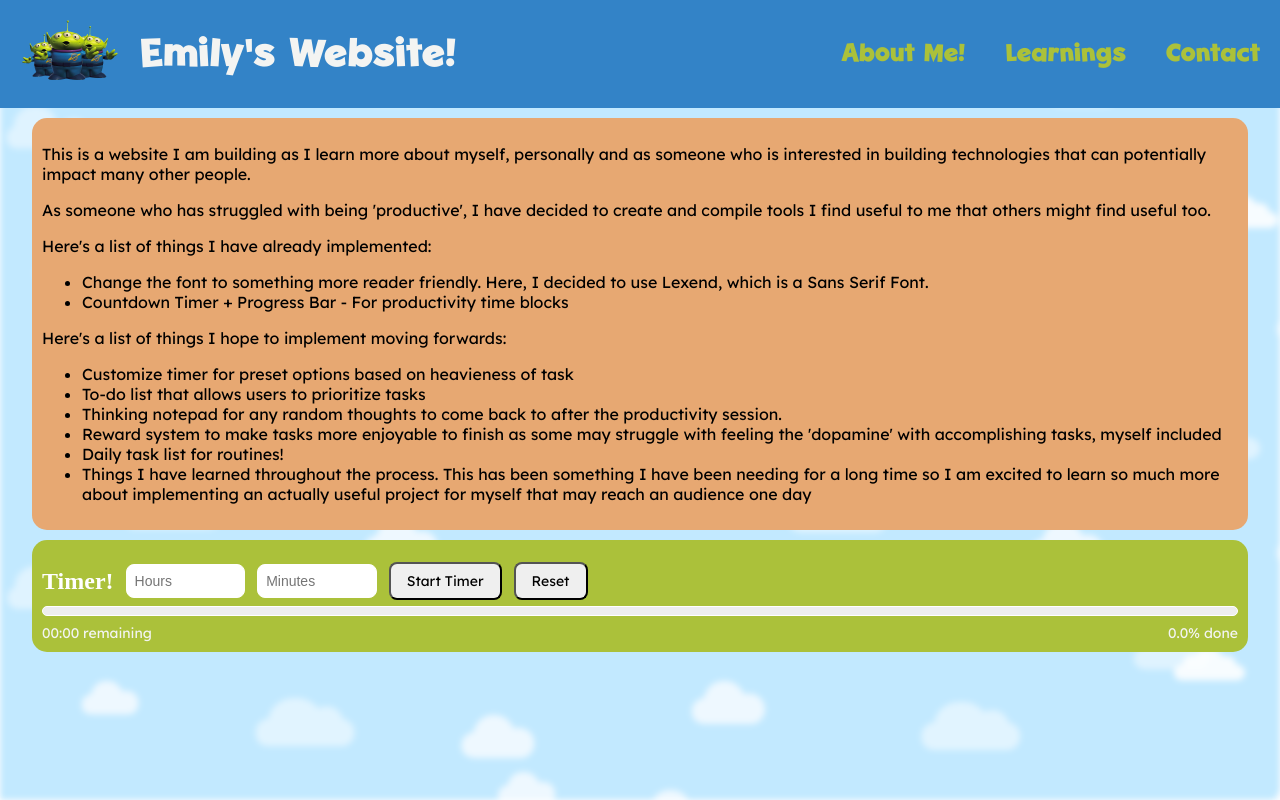
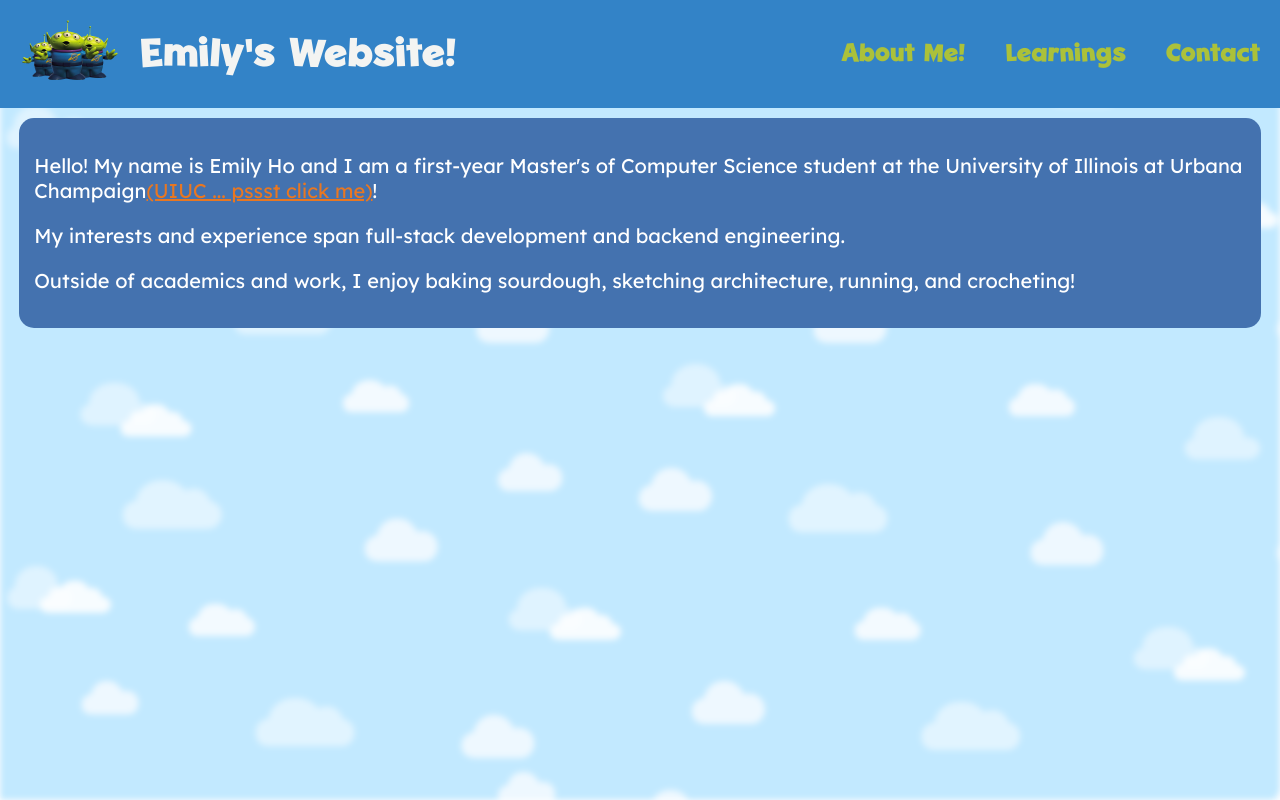
Before and after one commit to emilyho14/Productivity-Tool, a React (Vite) app: page /about in a window 1280 px wide. Built offline with nearby package versions, Linux system fonts and the light colour scheme; the HTML template or start-up script is replaced by a standard one; a web font is replaced by a local one.

Commit message:
added pages ... not all of them are loaded with stuff yet though

```diff
--- a/package.json
+++ b/package.json
@@ -13,7 +13,8 @@
   "dependencies": {
     "@fontsource/lexend": "^5.2.11",
     "react": "^19.1.1",
-    "react-dom": "^19.1.1"
+    "react-dom": "^19.1.1",
+    "react-router-dom": "^7.9.5"
   },
   "devDependencies": {
     "@eslint/js": "^9.36.0",
--- a/src/App.css
+++ b/src/App.css
@@ -32,16 +32,68 @@ body::before {
   z-index: -1;
 }
 
-.banner-container {
-  background-color: #8096AD;
+.header {
+  font-family: 'ToyStoryFont';
+  padding: 15px 20px;
+  background-color: #3383C7;
+  display: flex;
+  align-items: center;
+  justify-content: space-between;
+}
+
+.header-icon {
+  height: 75px;
+  transition: height 0.3s ease;
+}
+
+.header-left {
+  display: flex;
+  align-items: center;
+  gap: 5px;
+}
+
+.header-right {
+  display: flex;
+  gap: 40px;
+  font-size: 25px;
+
+}
+
+.header-right a {
+  color: #ABC13A;
+  text-decoration: none;
+}
+
+.header-right a:hover {
+  color: white;
 }
 
 .about-container {
-  background-color: #E7A872;
-  width: 95%;
+  background-color: #ffe900;
+  width: 97%;
   margin: 10px auto;
   padding: 10px;
   border-radius: 15px;
+}
+
+.hover-illini {
+  position: relative;
+  cursor: pointer;
+  text-decoration: underline;
+  color: #E87722;
+}
+
+.hover-illini img {
+  position: fixed;
+  top: 50%;
+  left: 50%;
+  transform: translate(-50%, -50%);
+  border-radius: 8px;
+  display: none;
+}
+
+.hover-illini:hover img {
+  display: block;
 }
 
 .website-title {
@@ -52,6 +104,18 @@ body::before {
   text-decoration: none;
 }
 
+.about-me-container {
+  background-color: #4472af;
+  color: white;
+  font-size: 20px;
+  width: 97%;
+  margin: 10px auto;
+  padding: 15px;
+  border-radius: 15px;
+}
+
+
+
 .timer-title {
   font-family: 'ToyStoryBodyFont';
   color: white;
@@ -60,7 +124,7 @@ body::before {
 .timer-container {
   background: #ABC13A;
   color: #F3F4F2;
-  width: 95%;
+  width: 97%;
   margin: 10px auto;
   border-radius: 15px;
   padding: 10px;
@@ -133,39 +197,3 @@ body::before {
   margin-top: 8px;
   font-size: 14px;
 }
-
-.header {
-  font-family: 'ToyStoryFont';
-  padding: 15px 20px;
-  background-color: #3383C7;
-  display: flex;
-  align-items: center;
-  justify-content: space-between;
-}
-
-.header-icon {
-  height: 75px;
-  transition: height 0.3s ease;
-}
-
-.header-left {
-  display: flex;
-  align-items: center;
-  gap: 5px;
-}
-
-.header-right {
-  display: flex;
-  gap: 40px;
-  font-size: 25px;
-
-}
-
-.header-right a {
-  color: #ABC13A;
-  text-decoration: none;
-}
-
-.header-right a:hover {
-  color: white;
-}
--- a/src/App.jsx
+++ b/src/App.jsx
@@ -1,7 +1,10 @@
-import './App.css'
-import About from './components/About/About'
-import ProgressBarTimer from './components/ProgressBar/ProgressBarTimer'
-import Header from './components/Header/Header'
+import './App.css';
+import Home from './components/Home/Home';
+import About from './components/About/About';
+import ProgressBarTimer from './components/ProgressBar/ProgressBarTimer';
+import Header from './components/Header/Header';
+import Contact from './components/Contact/Contact';
+import { Routes, Route } from 'react-router-dom';
 
 function App() {
   return(
@@ -9,10 +12,13 @@ function App() {
       <div className="banner-container">
         <Header />
       </div>
-      <About/>
-      <div>
-        <ProgressBarTimer />
-      </div>
+
+      <Routes>
+        <Route path="/" element={<Home />} />
+        <Route path="/about" element={<About />} />
+        {/* <Route path="/progress" element={<ProgressBarTimer />} /> */}
+        <Route path="/contact" element={<Contact />} />
+      </Routes>
 
     </div>
   )
--- a/src/components/About/About.jsx
+++ b/src/components/About/About.jsx
@@ -1,49 +1,19 @@
 import React from 'react';
+import illini from "../../assets/images/go-illini.avif"
 
 function About() {
     return (
-        <div className="about-container">
-          <div>
-            <p>
-              This is a website I am building as I learn more about myself, personally and as someone who is interested in building technologies that can potentially impact many other people.
-            </p>
+      <div className='about-me-container'>
+        <p>Hello! My name is Emily Ho and I am a first-year Master's of Computer Science student at the University of Illinois at Urbana Champaign
+          <span class="hover-illini">(UIUC ... pssst click me)
+            <img src={illini} />
+          </span>
+          ! </p>
 
-            <p>
-              As someone who has struggled with being 'productive', I have decided to create and compile tools I find useful to me that others might find useful too.
-            </p>
+        <p> My interests and experience span full-stack development and backend engineering. </p>
 
-            <p>
-              Here's a list of things I have already implemented:
-            </p>
-            <ul>
-              <li> Change the font to something more reader friendly. Here, I decided to use Lexend, which is a Sans Serif Font.</li>
-              <li> Countdown Timer + Progress Bar - For productivity time blocks</li>
-            </ul>
-
-            <p> Here's a list of things I hope to implement moving forwards:
-            </p>
-            <ul>
-              <li>
-                Customize timer for preset options based on heavieness of task
-              </li>
-              <li>
-                To-do list that allows users to prioritize tasks
-              </li>
-              <li>
-                Thinking notepad for any random thoughts to come back to after the productivity session.
-              </li>
-              <li>
-                Reward system to make tasks more enjoyable to finish as some may struggle with feeling the 'dopamine' with accomplishing tasks, myself included
-              </li>
-              <li>
-                Daily task list for routines!
-              </li>
-              <li>
-                Things I have learned throughout the process. This has been something I have been needing for a long time so I am excited to learn so much more about implementing an actually useful project for myself that may reach an audience one day
-              </li>
-            </ul>
-          </div>
-        </div>
+        <p> Outside of academics and work, I enjoy baking sourdough, sketching architecture, running, and crocheting! </p>
+      </div>
     )
 
 };
--- /dev/null
+++ b/src/components/Contact/Contact.jsx
@@ -0,0 +1,11 @@
+import React from 'react';
+
+function Contact() {
+    return (
+        <div>
+            HIII
+        </div>
+    );
+}
+
+export default Contact;
--- a/src/components/Header/Header.jsx
+++ b/src/components/Header/Header.jsx
@@ -1,24 +1,51 @@
-import React from 'react';
-import heart from '../../assets/images/heart.png';
-import alien from '../../assets/images/alien-TS.webp';
+// import React from 'react';
+// import heart from '../../assets/images/heart.png';
+// import alien from '../../assets/images/alien-TS.webp';
+
+// function Header() {
+//     return (
+//         <header className="header">
+//             <div className="header-left">
+//                 <a href="/" ><img src={alien} className="header-icon"/></a>
+
+//                 <nav>
+//                     <a href="/" className="website-title">Emily's Website!  </a>
+//                 </nav>
+//             </div>
+//             <nav className="header-right">
+//                 <a href="/about"> About Me! </a>
+//                 <a href="/progress"> Learnings </a>
+//                 <a href="/contact"> Contact </a>
+//             </nav>
+//         </header>
+//     )
+// };
+
+// export default Header;
+
+import { Link } from "react-router-dom";
+import alien from "../../assets/images/alien-TS.webp";
 
 function Header() {
   return (
     <header className="header">
       <div className="header-left">
-                <a href="/" ><img src={alien} className="header-icon"/></a>
+        <Link to="/">
+          <img src={alien} className="header-icon" alt="Alien logo" />
+        </Link>
 
         <nav>
-                    <a href="/" className="website-title">Emily's Website!  </a>
+          <Link to="/" className="website-title">Emily's Website!</Link>
         </nav>
       </div>
+
       <nav className="header-right">
-                <a href="/about"> About Me! </a>
-                <a href="/progress"> Learnings </a>
-                <a href="/contact"> Contact </a>
+        <Link to="/about">About Me!</Link>
+        <Link to="/progress">Learnings</Link>
+        <Link to="/contact">Contact</Link>
       </nav>
     </header>
-    )
-};
+  );
+}
 
 export default Header;
--- /dev/null
+++ b/src/components/Home/Home.jsx
@@ -0,0 +1,54 @@
+import React from 'react';
+import ProgressBarTimer from '../ProgressBar/ProgressBarTimer';
+
+function Home() {
+    return (
+        <div>
+            <div className="about-container">
+            <div>
+                <p>
+                This is a website I am building as I learn more about myself, personally and as someone who is interested in building technologies that can potentially impact many other people.
+                </p>
+
+                <p>
+                As someone who has struggled with being 'productive', I have decided to create and compile tools I find useful to me that others might find useful too.
+                </p>
+
+                <p>
+                Here's a list of things I have already implemented:
+                </p>
+                <ul>
+                <li> Change the font to something more reader friendly. Here, I decided to use Lexend, which is a Sans Serif Font.</li>
+                <li> Countdown Timer + Progress Bar - For productivity time blocks</li>
+                </ul>
+
+                <p> Here's a list of things I hope to implement moving forwards:
+                </p>
+                <ul>
+                <li>
+                    Customize timer for preset options based on heavieness of task
+                </li>
+                <li>
+                    To-do list that allows users to prioritize tasks
+                </li>
+                <li>
+                    Thinking notepad for any random thoughts to come back to after the productivity session.
+                </li>
+                <li>
+                    Reward system to make tasks more enjoyable to finish as some may struggle with feeling the 'dopamine' with accomplishing tasks, myself included
+                </li>
+                <li>
+                    Daily task list for routines!
+                </li>
+                <li>
+                    Things I have learned throughout the process. This has been something I have been needing for a long time so I am excited to learn so much more about implementing an actually useful project for myself that may reach an audience one day
+                </li>
+                </ul>
+            </div>
+            </div>
+            <ProgressBarTimer />
+        </div>
+    )
+}
+
+export default Home;
```
Also changed, not shown: src/assets/images/go-illini.avif (added), 1 other file (tests, documents, lock files or other folders). Lines whose indentation alone changed are shown as unchanged.
